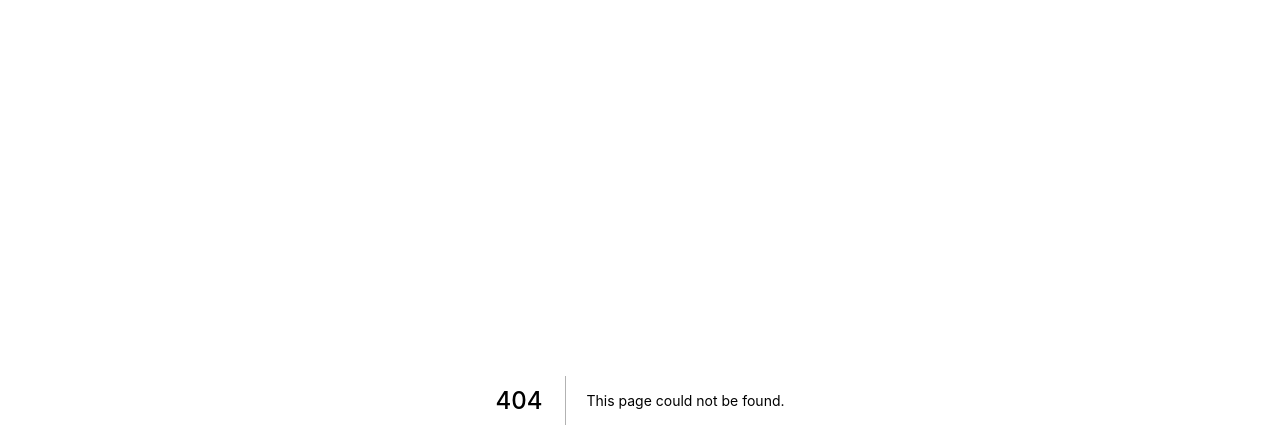
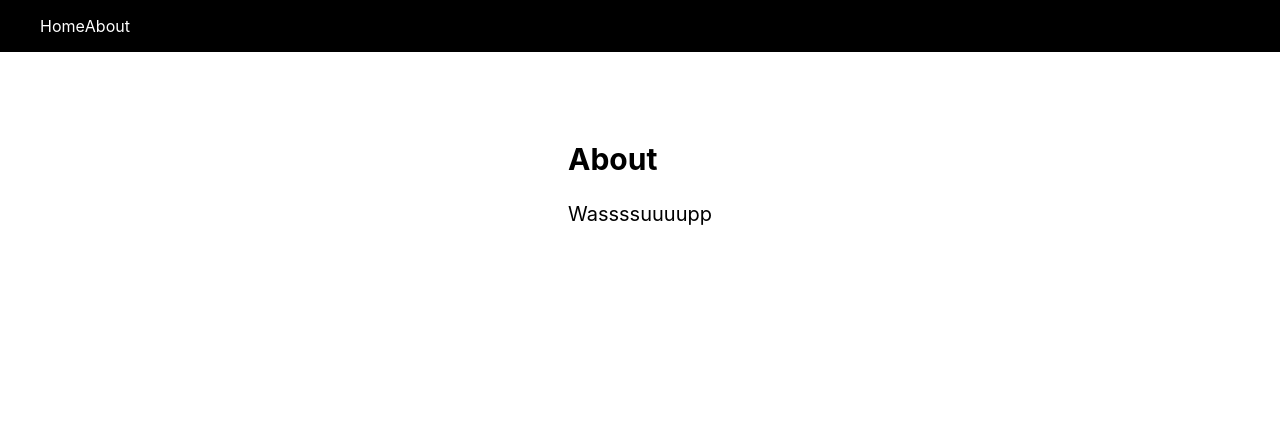
Before and after one commit to JoelMcMahon/next-crash-course, a Next.js app: page /about in a window 1280 px wide. Before the commit this address had no page. Shown: the top 448 px of the page. Built offline with nearby package versions, Linux system fonts and the light colour scheme.

Commit message:
initialise nextJS app

```diff
--- /dev/null
+++ b/components/Layout.js
@@ -0,0 +1,12 @@
+import React from "react";
+import styles from "../styles/Layout.module.css";
+
+const Layout = ({ children }) => {
+  return (
+    <div className={styles.container}>
+      <main className={styles.main}>{children}</main>
+    </div>
+  );
+};
+
+export default Layout;
--- /dev/null
+++ b/components/Navbar.js
@@ -0,0 +1,20 @@
+import Link from "next/link";
+import React from "react";
+import navStyles from "../styles/Nav.module.css";
+
+const Navbar = () => {
+  return (
+    <nav className={navStyles.nav}>
+      <ul>
+        <li>
+          <Link href="/">Home</Link>
+        </li>
+        <li>
+          <Link href="/about">About</Link>
+        </li>
+      </ul>
+    </nav>
+  );
+};
+
+export default Navbar;
--- a/pages/_app.js
+++ b/pages/_app.js
@@ -1,7 +1,16 @@
-import '../styles/globals.css'
+import Layout from "../components/Layout";
+import Navbar from "../components/Navbar";
+import "../styles/globals.css";
 
 function MyApp({ Component, pageProps }) {
-  return <Component {...pageProps} />
+  return (
+    <>
+      <Navbar></Navbar>
+      <Layout>
+        <Component {...pageProps} />
+      </Layout>
+    </>
+  );
 }
 
-export default MyApp
+export default MyApp;
--- /dev/null
+++ b/pages/about.js
@@ -0,0 +1,16 @@
+import React from "react";
+import Head from "next/head";
+
+const about = () => {
+  return (
+    <div>
+      <Head>
+        <title>About</title>
+      </Head>
+      <h2>About</h2>
+      <p>Wassssuuuupp</p>
+    </div>
+  );
+};
+
+export default about;
--- a/styles/Home.module.css
+++ b/styles/Layout.module.css
@@ -8,8 +8,9 @@
   flex: 1;
   display: flex;
   flex-direction: column;
-  justify-content: center;
+  justify-content: flex-start;
   align-items: center;
+  font-size: 1.25rem;
 }
 
 .footer {
--- /dev/null
+++ b/styles/Nav.module.css
@@ -0,0 +1,11 @@
+.nav {
+  background: black;
+  display: flex;
+  color: white;
+}
+
+.nav ul {
+  display: flex;
+  justify-content: flex-end;
+  list-style: none;
+}
```
Also changed, not shown: pages/index.js (+5 -62 lines).
